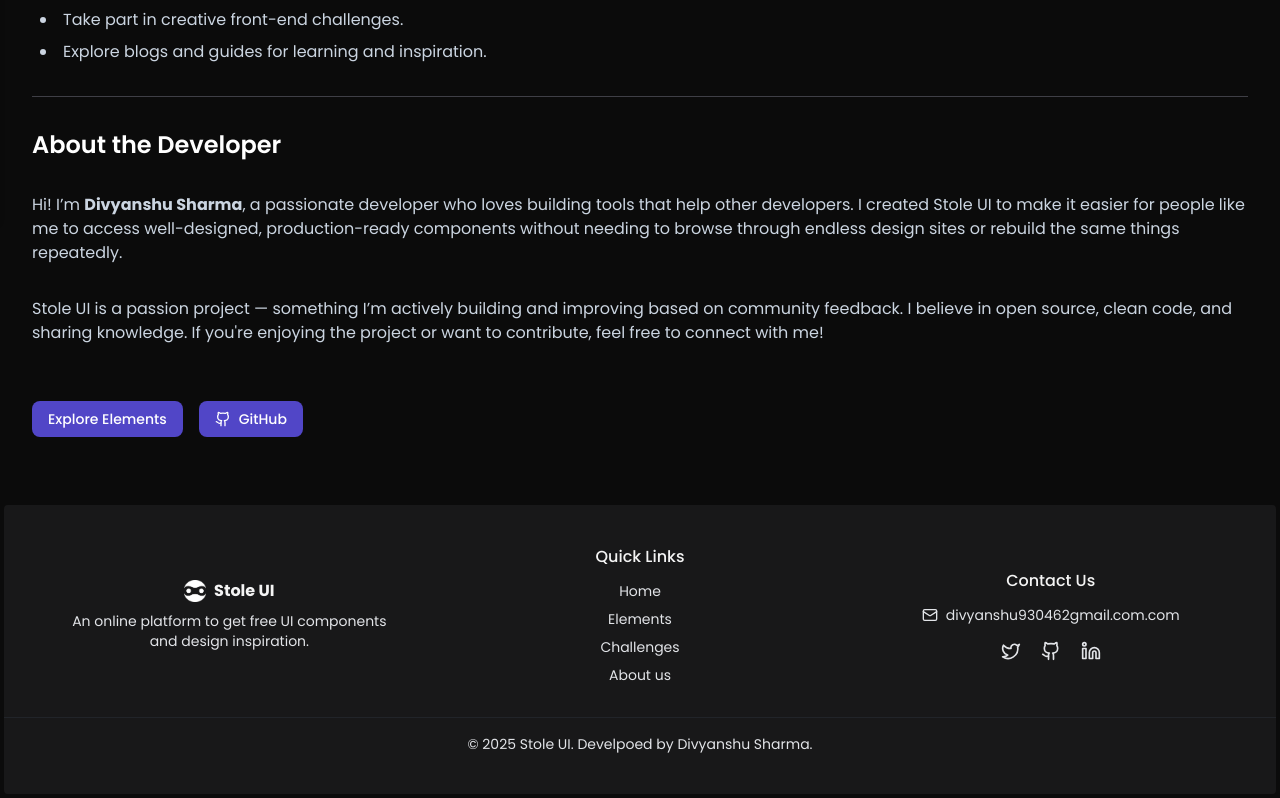
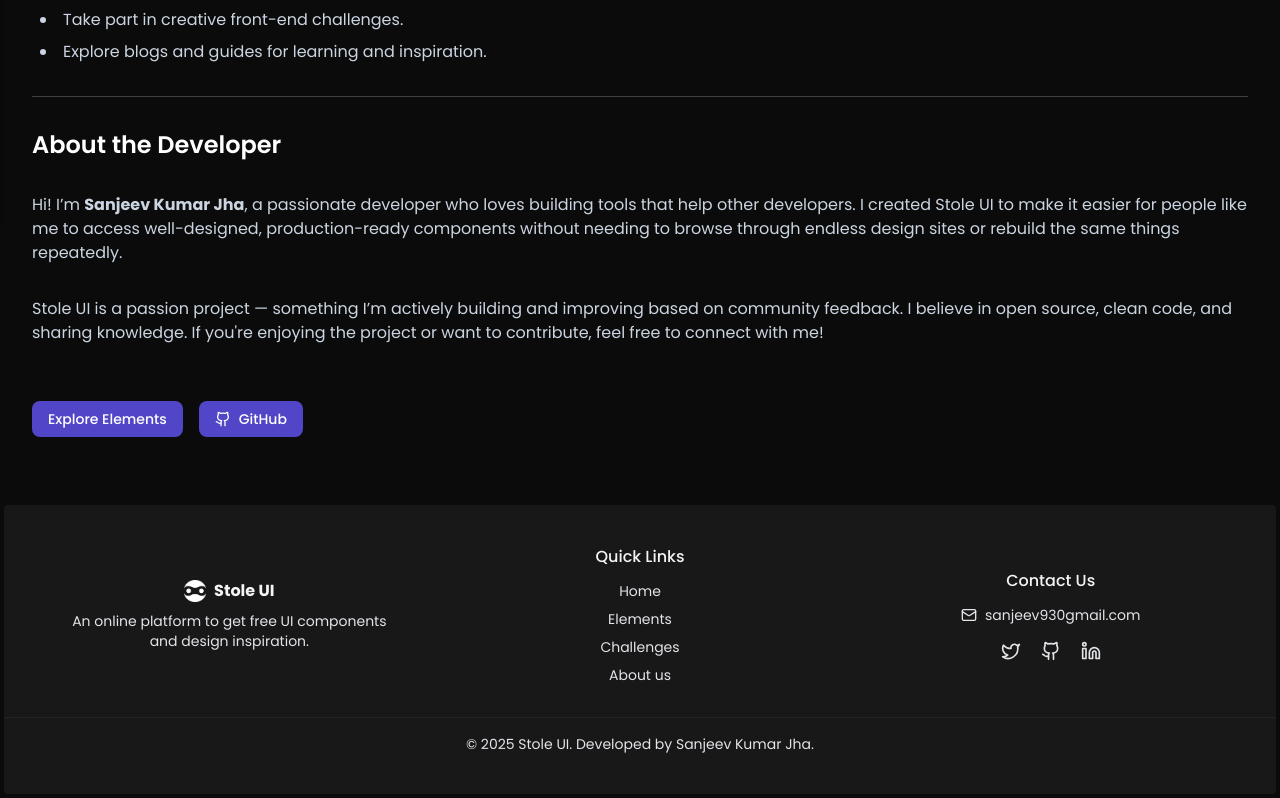
Before and after one commit to divyanshu-Go/stole_ui, a Next.js app: page /about in a window 1280 px wide. Shown: the part 568-1366 px from the top of the page. Built offline with nearby package versions, Linux system fonts and the light colour scheme; no server answers; the database is empty.

Commit message:
email update

```diff
--- a/app/about/page.jsx
+++ b/app/about/page.jsx
@@ -35,7 +35,7 @@ const AboutPage = () => {
       <h2 className="text-2xl font-semibold text-white">About the Developer</h2>
 
       <p>
-        Hi! I’m <strong>Divyanshu Sharma</strong>, a passionate developer who loves building tools that help other developers. I created Stole UI to make it easier for people like me to access well-designed, production-ready components without needing to browse through endless design sites or rebuild the same things repeatedly.
+        Hi! I’m <strong>Sanjeev Kumar Jha</strong>, a passionate developer who loves building tools that help other developers. I created Stole UI to make it easier for people like me to access well-designed, production-ready components without needing to browse through endless design sites or rebuild the same things repeatedly.
       </p>
 
       <p>
--- a/components/Footer.jsx
+++ b/components/Footer.jsx
@@ -55,7 +55,7 @@ const Footer = () => {
               className="flex items-center justify-center gap-2 text-[var(--secondary-fg)] hover:text-[var(--foreground)] transition-colors"
             >
               <Mail className="h-4 w-4" />
-              <span>divyanshu930462gmail.com.com</span>
+              <span>sanjeev930gmail.com</span>
             </Link>
 
             {/* Social Links */}
@@ -92,7 +92,7 @@ const Footer = () => {
       {/* Copyright */}
       <div className="w-full mt-8 pt-4 border-t border-gray-700/30 text-center">
         <p className="text-sm text-[var(--secondary-fg)]">
-          © {new Date().getFullYear()} Stole UI. Develpoed by Divyanshu Sharma.
+          © {new Date().getFullYear()} Stole UI. Developed by Sanjeev Kumar Jha.
         </p>
       </div>
     </footer>
```
